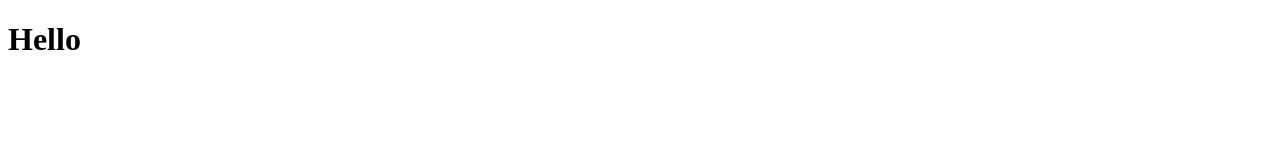
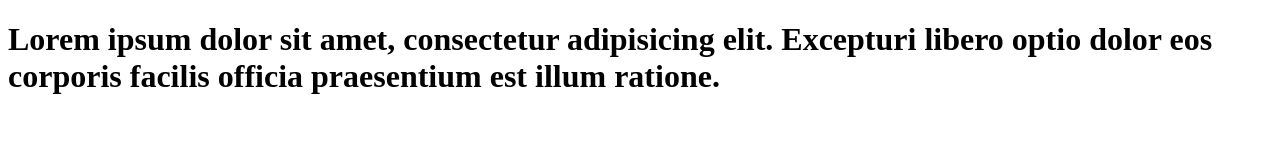
Before and after one commit to pixelsaints/pixelsaints, a plain HTML site: page index.html in a window 1280 px wide. Drawn offline with Linux system fonts and the light colour scheme.

Commit message:
Update index.html

```diff
--- a/index.html
+++ b/index.html
@@ -5,6 +5,6 @@
 	<title>Document</title>
 </head>
 <body>
-	<h1>Hello</h1>
+	<h1>Lorem ipsum dolor sit amet, consectetur adipisicing elit. Excepturi libero optio dolor eos corporis facilis officia praesentium est illum ratione.</h1>
 </body>
 </html>
```
